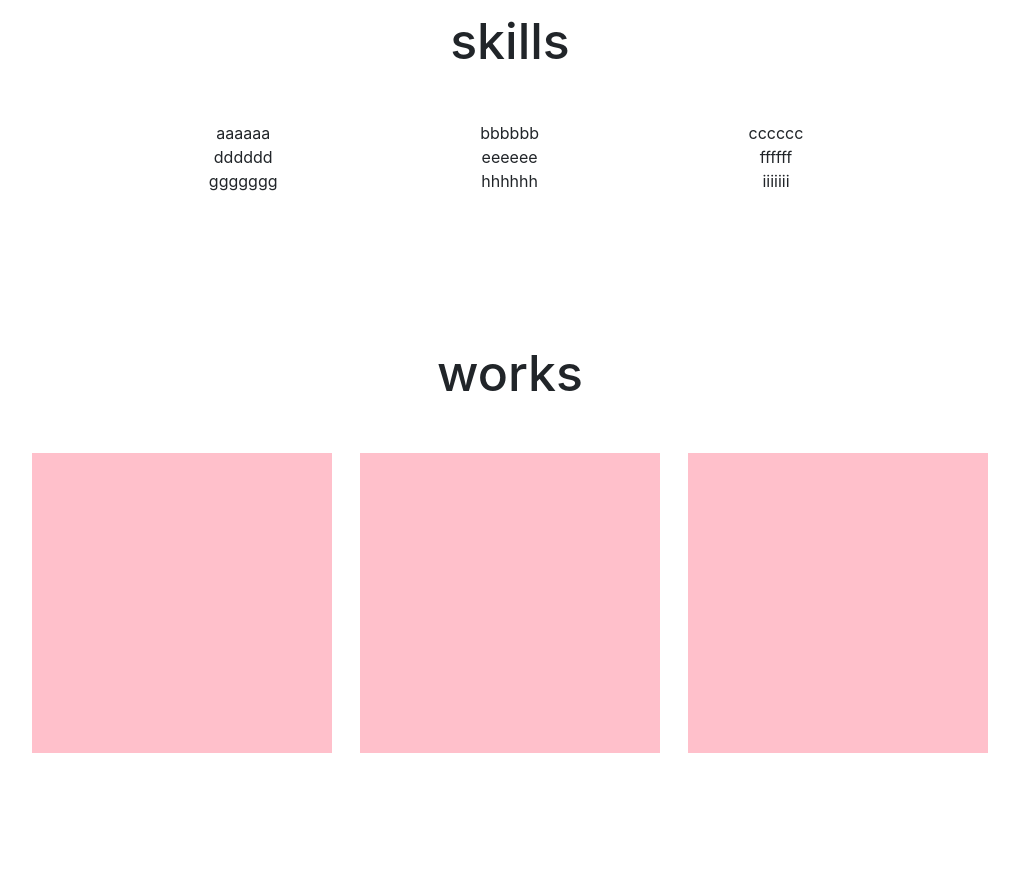
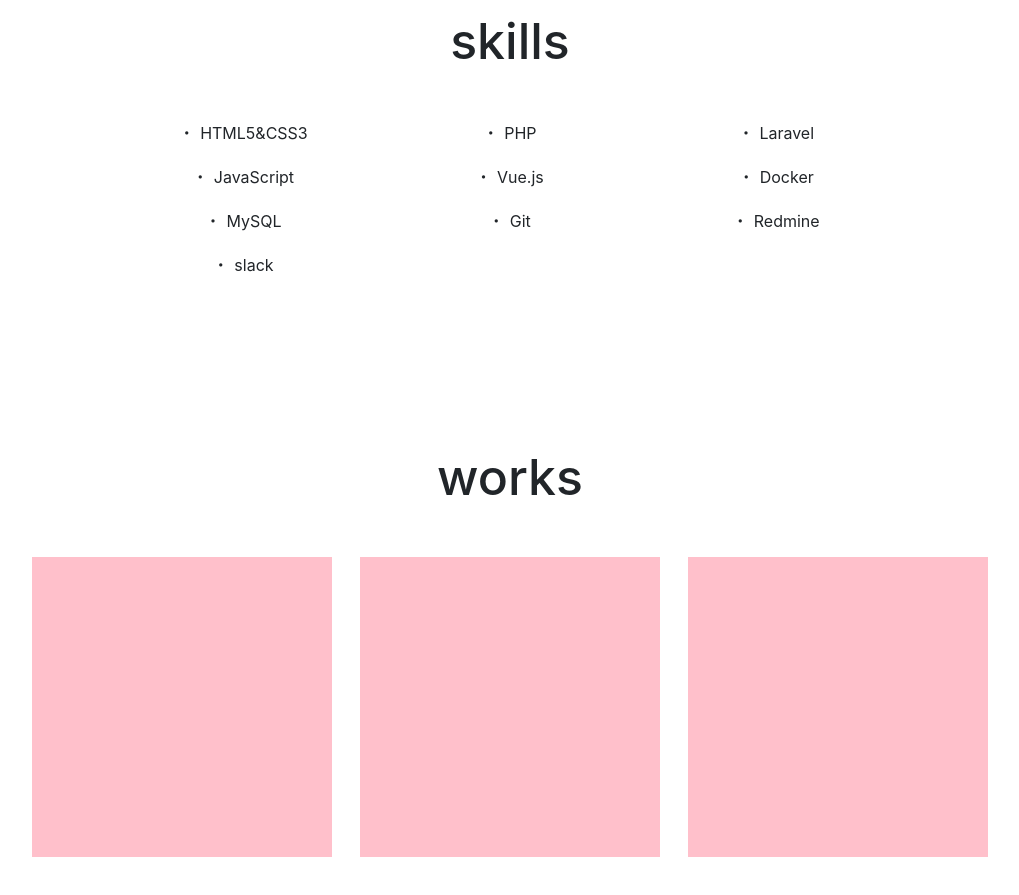
Before and after one commit to Erika-U/portfolio, a Nuxt app: page / in a window 1280 px wide. Shown: the part 1600-2495 px from the top of the page, without its empty margins (130-1149 px from the left). Built offline with nearby package versions, Linux system fonts and the light colour scheme.

Commit message:
create skills contants

```diff
--- a/containers/skills.vue
+++ b/containers/skills.vue
@@ -20,15 +20,16 @@
     data() {
       return {
         skills: [
-          'aaaaaa',
-          'bbbbbb',
-          'cccccc',
-          'dddddd',
-          'eeeeee',
-          'ffffff',
-          'ggggggg',
-          'hhhhhh',
-          'iiiiiii'
+          '・ HTML5&CSS3',
+          '・ PHP',
+          '・ Laravel',
+          '・ JavaScript',
+          '・ Vue.js',
+          '・ Docker',
+          '・ MySQL',
+          '・ Git',
+          '・ Redmine',
+          '・ slack'
         ]
       }
     }
@@ -42,6 +43,10 @@
   .skills-wrapper {
     @include section;
     @include content-list(33.3%);
+
+    li {
+      margin-bottom: 20px;
+    }
   }
 
 
```
